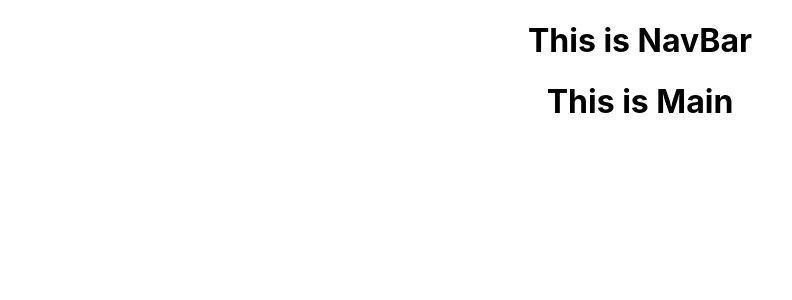
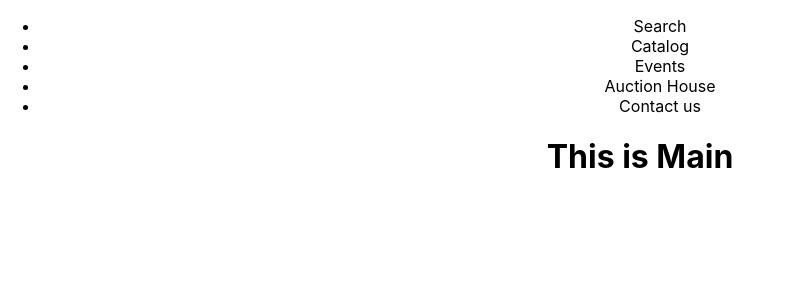
Before and after one commit to eortiz65/Gaming-Emporium, a React (Create React App) app in the folder gaming-emporium/: page / in a window 1280 px wide. Shown: the top 300 px of the page, without its empty margins (0-792 px from the left). Built offline with nearby package versions, Linux system fonts and the light colour scheme.

Commit message:
generic list items that will be links for different components

```diff
--- a/gaming-emporium/src/components/NavBar.jsx
+++ b/gaming-emporium/src/components/NavBar.jsx
@@ -1,7 +1,17 @@
 const NavBar = () => {
   return (
     <div>
-      <h1>This is NavBar</h1>
+      <setion className='nav-bar'>
+        <div className="center-menu">
+          <ul className="menu">
+            <li className="search">Search</li>
+            <li className="catalog">Catalog</li>
+            <li className="events">Events</li>
+            <li className="auction-house">Auction House</li>
+            <li className="contact">Contact us</li>
+          </ul>
+        </div>
+      </setion>
     </div>
   )
 }
```
